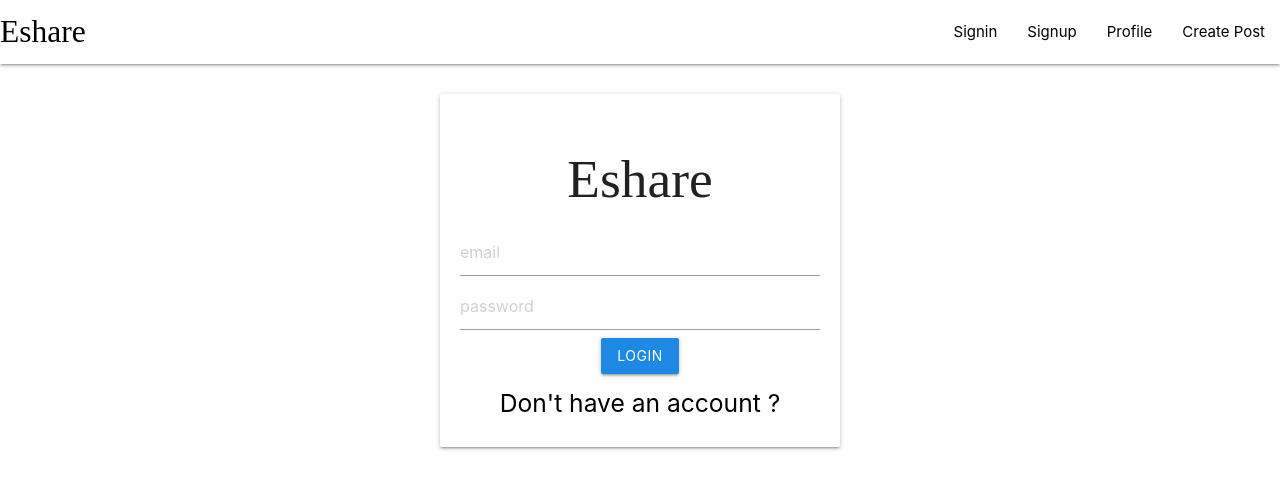
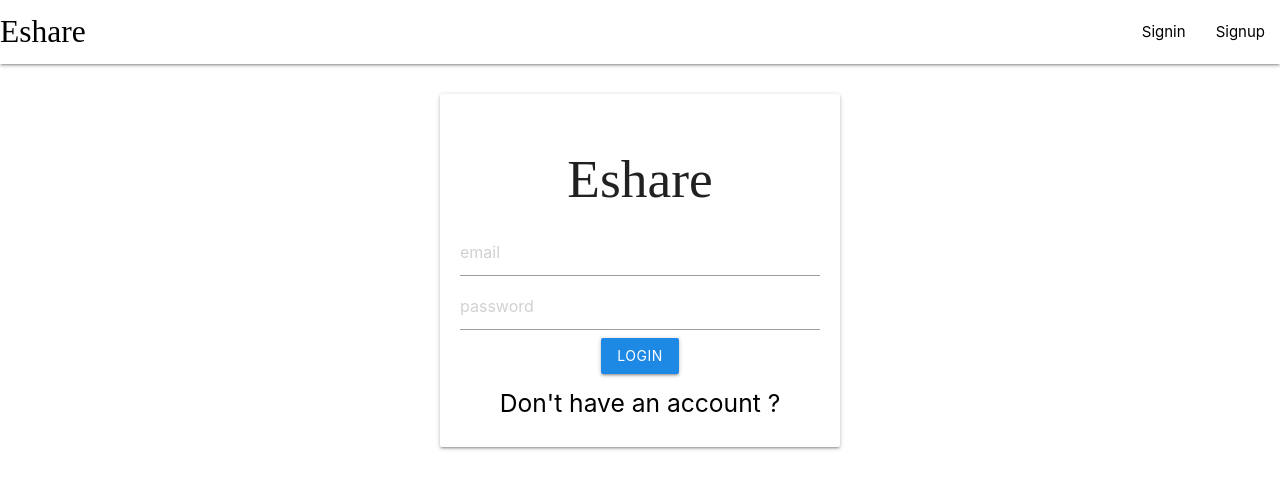
Before and after one commit to tienminh0509/PTTKPM_MXH, a React (Create React App) app in the folder client/: page /signin in a window 1280 px wide. Shown: the top 488 px of the page. Built offline with nearby package versions, Linux system fonts and the light colour scheme; a web font is replaced by a local one.

Commit message:
changing Navigation links after Signin and Signout

```diff
--- a/client/src/components/Navbar.js
+++ b/client/src/components/Navbar.js
@@ -1,21 +1,35 @@
-import React from 'react'
-import {Link} from 'react-router-dom'
+import React,{useContext} from 'react'
+import {Link ,useHistory} from 'react-router-dom'
+import {UserContext} from '../App'
+const NavBar = ()=>{
+     const {state,dispatch} = useContext(UserContext)
+     const history = useHistory()
+     const renderList = ()=>{
 
+       if(state){
+           return [
+            <li ><Link to="/profile">Profile</Link></li>,
+            <li ><Link to="/create">Create Post</Link></li>
+           ]
+       }else{
+         return [
+          <li ><Link to="/signin">Signin</Link></li>,
+          <li ><Link to="/signup">Signup</Link></li>
+         ]
+       }
+     }
+    return(
+        <nav>
+        <div className="nav-wrapper white">
+          <Link to={state?"/":"/signin"} className="brand-logo left">Eshare</Link>
+          <ul id="nav-mobile" className="right">
+             {renderList()}
 
-const NavBar = ()=>{
-    return (
-        <nav>
-        <div className="nav-wrapper white" style={{color:"black"}}>
-          <Link to="/" className="brand-logo left">Eshare</Link>
-          <ul id="nav-mobile" className="right">
-            <li><Link to="/signin">Signin</Link></li>
-            <li><Link to="/signup">Signup</Link></li>
-            <li><Link to="/profile">Profile</Link></li>
-            <li><Link to="/create">Create Post</Link></li>
           </ul>
         </div>
       </nav>
     )
+}
 
-}
+
 export default NavBar
```
Also changed, not shown: client/src/App.js (+3 -5 lines).
